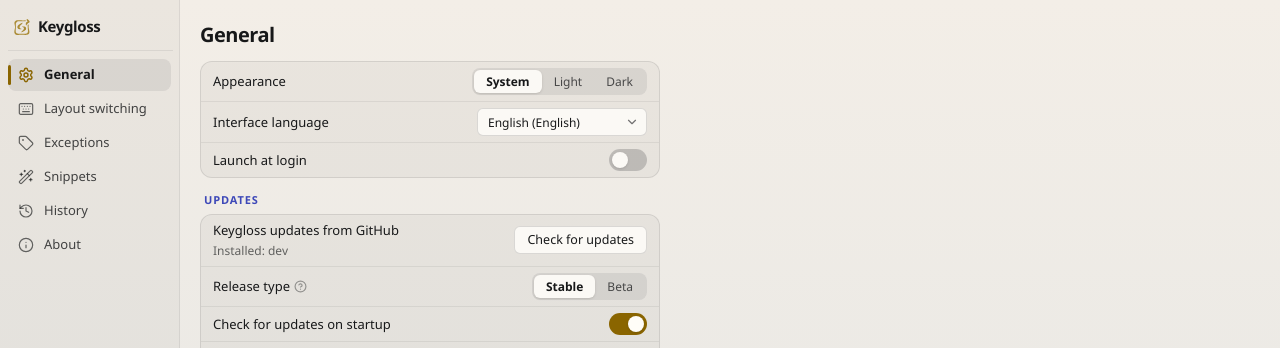
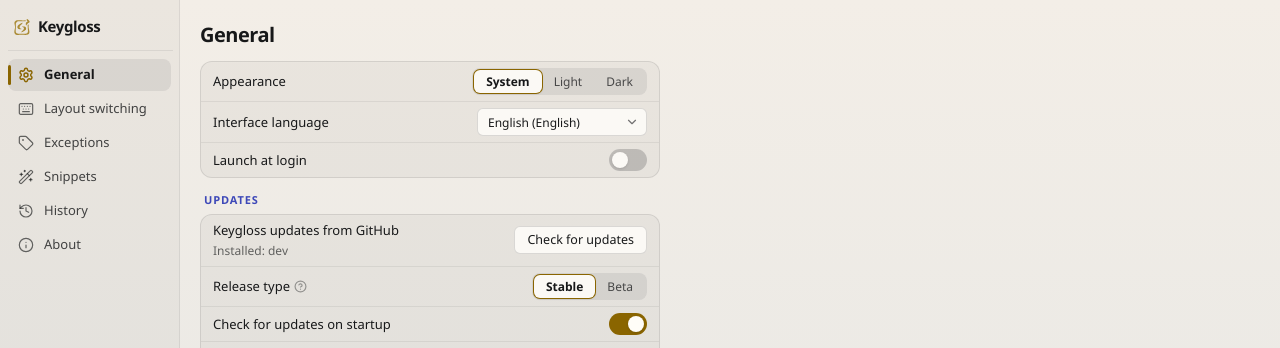
Before and after one commit to xArchange1/keygloss, a React (Vite) app: page / in a window 1280 px wide. Shown: the top 348 px of the page. Built offline with nearby package versions, Linux system fonts and the light colour scheme.

Commit message:
Outline the selected option of segmented settings in gold

```diff
--- a/src/components/ui.tsx
+++ b/src/components/ui.tsx
@@ -125,7 +125,7 @@ export function Segmented<T extends string>({ value, options, onChange, label, c
           onClick={() => onChange(o.value)}
           className={cx(
             "flex-1 cursor-pointer rounded-md px-3 py-[3px] text-[12px] whitespace-nowrap transition-colors",
-            o.value === value ? "bg-raised font-semibold shadow-sm" : "text-fg/75 hover:text-fg",
+            o.value === value ? "bg-raised font-semibold shadow-sm ring-1 ring-accent" : "text-fg/75 hover:text-fg",
           )}>
           {o.label}
         </button>
```
